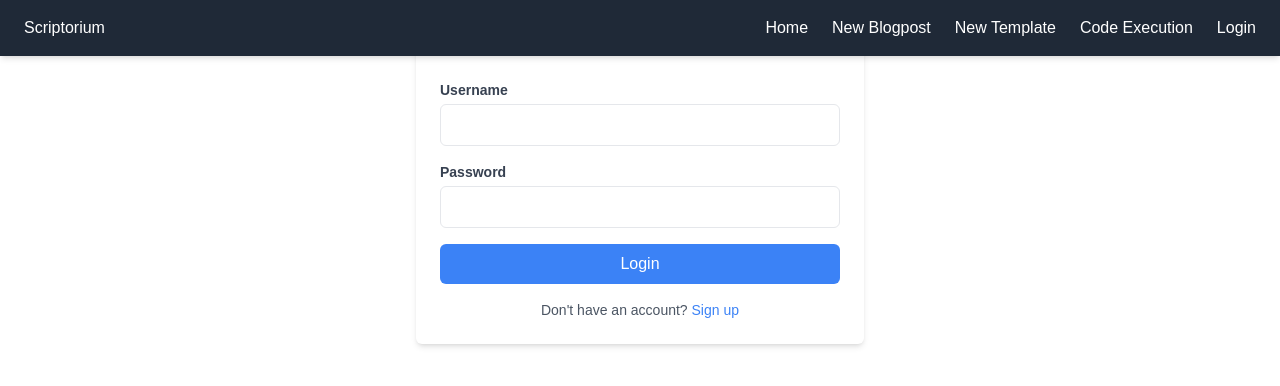
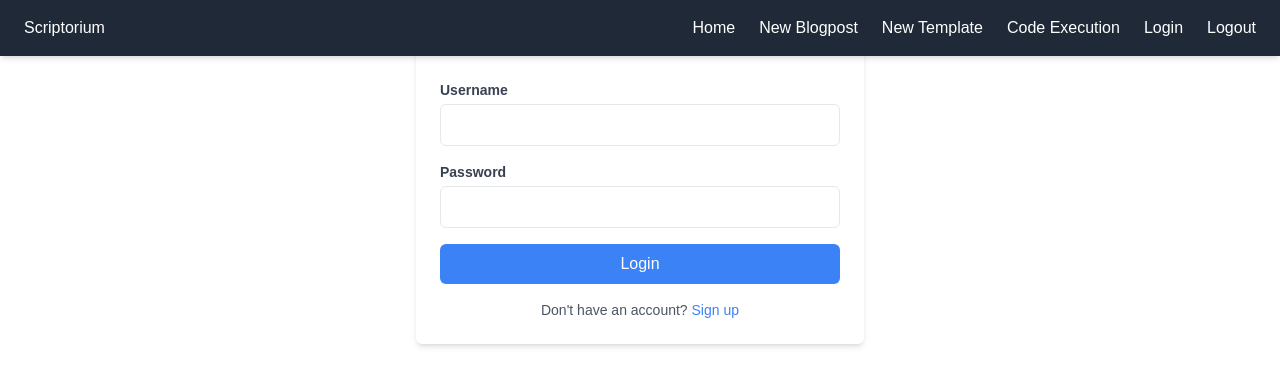
Before and after one commit to hussa526/Scriptorum23, a Next.js app in the folder PP2/: page /login in a window 1280 px wide. Shown: the top 386 px of the page. Built offline with nearby package versions, Linux system fonts and the light colour scheme.

Commit message:
fixing logout and login

```diff
--- a/PP2/pages/_app.tsx
+++ b/PP2/pages/_app.tsx
@@ -2,13 +2,24 @@ import '@/styles/globals.css';
 import type { AppProps } from 'next/app';
 import Link from "next/link";
 import { AuthProvider } from "@/context/AuthContext";
-import React, { useState, useEffect } from 'react';
+import React, { useState, useEffect, useContext } from 'react';
+
+import { AuthContext } from "@/context/AuthContext";
 
 import { useRouter } from 'next/router';
 
 function MyApp({ Component, pageProps }: AppProps) {
+
   const [isMenuOpen, setIsMenuOpen] = useState(false);
     const router = useRouter();  // Import useRouter from Next.js
+    const auth = useContext(AuthContext);
+
+    const handleLogout = () => {
+        if (auth?.logout) {
+            auth.logout(); // Call the logout function from the context
+        }
+        alert("Logout successful");
+    };
 
     const toggleMenu = () => {
         setIsMenuOpen(!isMenuOpen);
@@ -56,6 +67,9 @@ function MyApp({ Component, pageProps }: AppProps) {
                     <Link href="/template/create" className="hover:text-gray-400">New Template</Link>
 					<Link href="/execution" className="hover:text-gray-400">Code Execution</Link>
                     <Link href="/login" className="hover:text-gray-400">Login</Link>
+                    <button onClick={handleLogout} className="text-white hover:text-gray-400">
+                        Logout
+                    </button>
                 </div>
 
                 {/* Mobile Menu Icon */}
@@ -74,6 +88,7 @@ function MyApp({ Component, pageProps }: AppProps) {
                     <Link href="/template/create" className="block py-2 hover:text-gray-400">New Template</Link>
 					<Link href="/execution" className="block py-2 hover:text-gray-400">Code Execution</Link>
                     <Link href="/login" className="block py-2 hover:text-gray-400">Login</Link>
+                    <Link href="/" className="hover:text-gray-400">Logout</Link>
                 </div>
             </nav>
         </header>
--- a/PP2/pages/login.tsx
+++ b/PP2/pages/login.tsx
@@ -30,9 +30,13 @@ const LoginPage = () => {
       }
 
       const result = await response.json();
+      console.log(result);
       // Save user info to localStorage
       localStorage.setItem("userToken", result.token); // Example, adjust as needed
       localStorage.setItem("userId", result.id.toString()); // Ensure userId is a string
+      localStorage.setItem("username", result.username);
+      localStorage.setItem("avatar", result.avatar);
+      localStorage.setItem("token", result.token);
 
       // Set login state in the current page (SPA)
       setIsLoggedIn(true);
```
